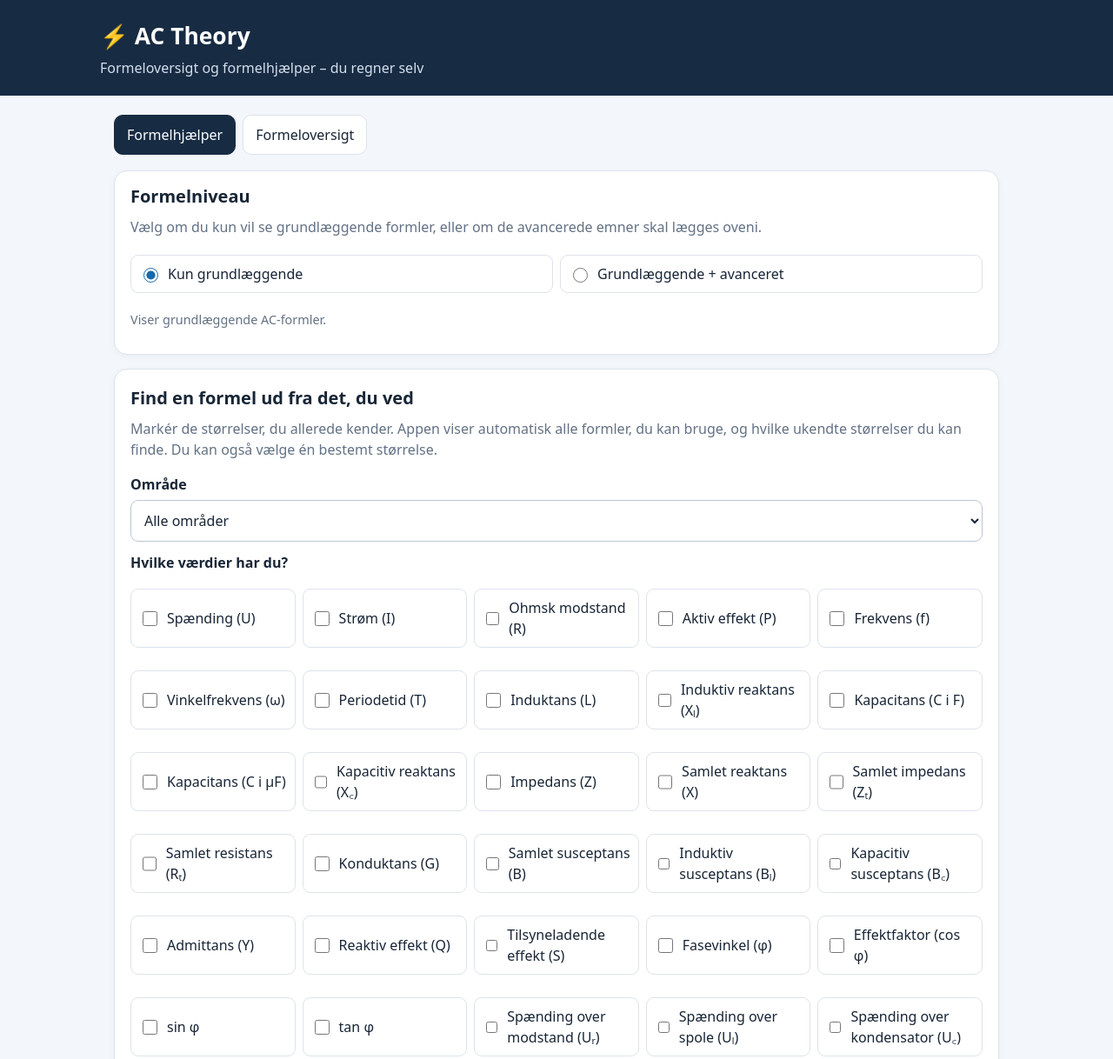
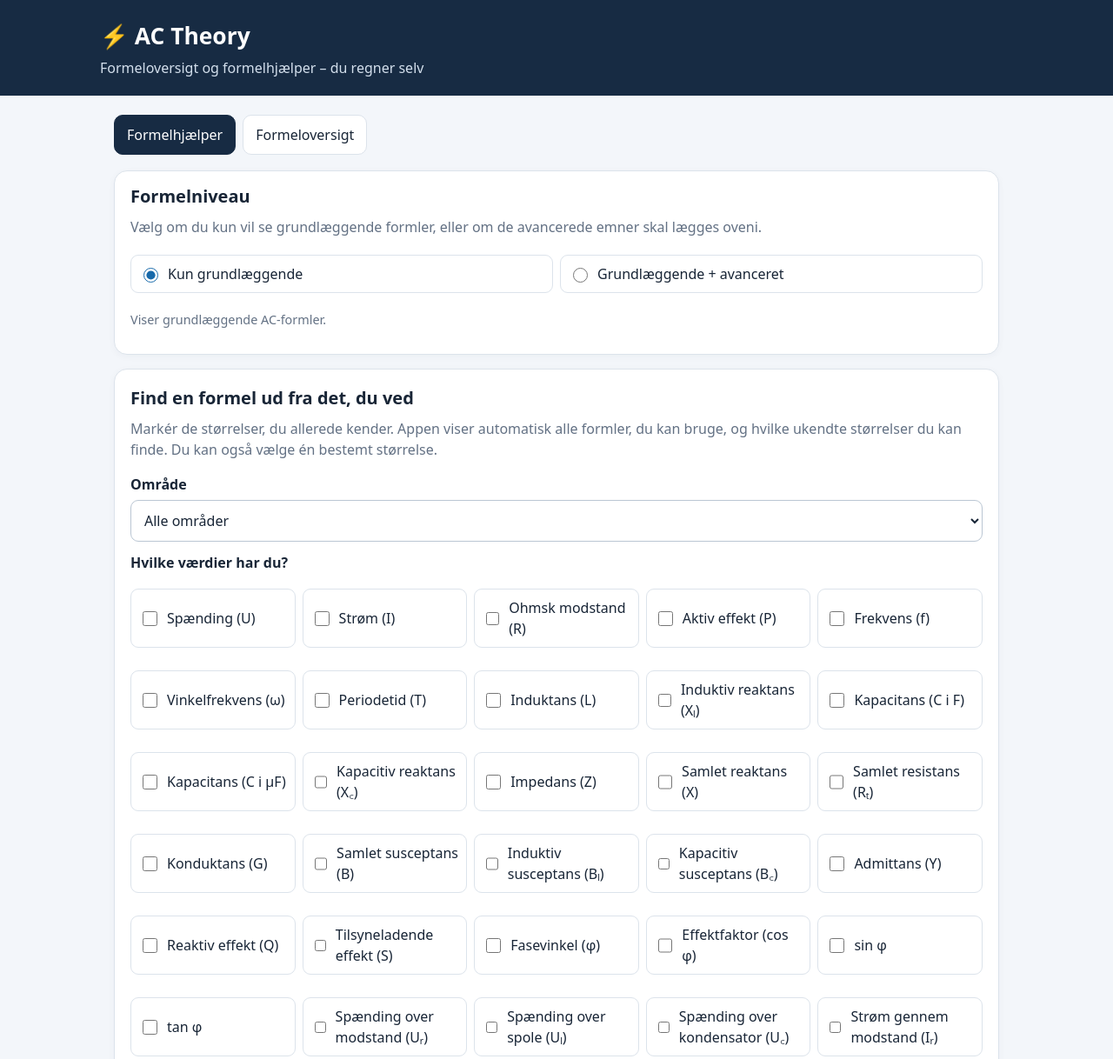
Before and after one commit to 1u6as/Skole_AC_Teori, a plain HTML site: page index.html in a window 1280 px wide. Shown: the top 1218 px of the page at 87% size. Drawn offline with Linux system fonts and the light colour scheme.

Commit message:
Add files via upload

```diff
--- a/index.html
+++ b/index.html
@@ -270,7 +270,26 @@ const knownEl=document.getElementById("known"), targetEl=document.getElementById
 Object.entries(vars).forEach(([k,v])=>{knownEl.insertAdjacentHTML("beforeend",`<label class="check"><input type="checkbox" value="${k}"><span>${v}</span></label>`);targetEl.insertAdjacentHTML("beforeend",`<option value="${k}">${v}</option>`)});
 function levelMode(){return document.querySelector('input[name="level"]:checked')?.value||"basic";}
 function activeFormulas(){return formulas.filter(f=>levelMode()==="all"||f.level!=="advanced");}
-document.querySelectorAll('input[name="level"]').forEach(el=>el.addEventListener('change',()=>{document.getElementById('levelInfo').textContent=levelMode()==="all"?"Viser grundlæggende formler plus avancerede emner.":"Viser grundlæggende AC-formler.";renderGuide();renderLibrary();}));
+// Begræns også alle valgmuligheder til det valgte formelniveau.
+const allTopics={topic:[...document.getElementById("topic").options].map(o=>({value:o.value,text:o.textContent})),libTopic:[...document.getElementById("libTopic").options].map(o=>({value:o.value,text:o.textContent}))};
+const allVars=Object.entries(vars).map(([value,text])=>({value,text}));
+function updateLevelChoices(){
+ const pool=activeFormulas();
+ const topics=new Set(pool.map(f=>f.topic));
+ ["topic","libTopic"].forEach(id=>{
+  const el=document.getElementById(id), previous=el.value;
+  const source=allTopics[id].filter(o=>o.value==="all"||topics.has(o.value));
+  el.innerHTML=source.map(o=>`<option value="${o.value}">${o.text}</option>`).join("");
+  el.value=source.some(o=>o.value===previous)?previous:"all";
+ });
+ const allowed=new Set(); pool.forEach(f=>{f.known.forEach(k=>allowed.add(k));allowed.add(f.target);});
+ const previousTarget=targetEl.value;
+ targetEl.innerHTML='<option value="">Vis alle muligheder</option>'+allVars.filter(v=>allowed.has(v.value)).map(v=>`<option value="${v.value}">${v.text}</option>`).join("");
+ targetEl.value=allowed.has(previousTarget)?previousTarget:"";
+ const selected=[...knownEl.querySelectorAll("input:checked")].map(x=>x.value);
+ knownEl.innerHTML=allVars.filter(v=>allowed.has(v.value)).map(v=>`<label class="check"><input type="checkbox" value="${v.value}" ${selected.includes(v.value)?"checked":""}><span>${v.text}</span></label>`).join("");
+}
+document.querySelectorAll('input[name="level"]').forEach(el=>el.addEventListener('change',()=>{document.getElementById('levelInfo').textContent=levelMode()==="all"?"Viser grundlæggende formler plus avancerede emner.":"Viser grundlæggende AC-formler.";updateLevelChoices();renderGuide();renderLibrary();}));
 function card(f,selected=null){const missing=selected===null?[]:f.known.filter(k=>!selected.includes(k));const unit=f.unit?"<span class=\"tag\">Enhed: "+f.unit+"</span>":"";const levelTag=f.level==="advanced"?"<span class=\"tag\">Avanceret</span>":"<span class=\"tag\">Grundlæggende</span>";const status=selected===null?"":(missing.length?"<p class=\"small\"><strong>Mangler:</strong> "+missing.map(k=>vars[k]).join(" · ")+"</p>":"<p class=\"small\" style=\"color:var(--green)\"><strong>Alle nødvendige størrelser er valgt.</strong></p>");return "<article class=\"formula\"><h3>"+f.name+"</h3><div class=\"eq\">"+f.eq+"</div><div>"+f.desc+"</div><div class=\"tags\"><span class=\"tag\">"+topicNames[f.topic]+"</span><span class=\"tag\">Kan finde: "+vars[f.target]+"</span>"+unit+"</div><p class=\"small\"><strong>Kræver:</strong> "+f.known.map(k=>vars[k]).join(" · ")+"</p>"+status+"</article>"}
 function renderGuide(){
  const selected=[...knownEl.querySelectorAll("input:checked")].map(x=>x.value), target=targetEl.value, topic=document.getElementById("topic").value;
@@ -287,6 +306,7 @@ document.getElementById("findBtn").addEventListener("click",renderGuide);
 knownEl.addEventListener("change",renderGuide);targetEl.addEventListener("change",renderGuide);document.getElementById("topic").addEventListener("change",renderGuide);
 function renderLibrary(){const q=document.getElementById("search").value.toLowerCase(),topic=document.getElementById("libTopic").value;const found=activeFormulas().filter(f=>(topic==="all"||f.topic===topic)&&[f.name,f.eq,f.desc,vars[f.target],...f.known.map(k=>vars[k])].join(" ").toLowerCase().includes(q));document.getElementById("libraryResults").innerHTML=found.length?`<p class="small">${found.length} formler i oversigten</p>${found.map(f=>card(f)).join("")}`:`<div class="empty">Ingen formler matcher din søgning.</div>`;}
 document.getElementById("search").addEventListener("input",renderLibrary);document.getElementById("libTopic").addEventListener("change",renderLibrary);
+updateLevelChoices();
 function show(which){const guide=which==="guide";document.getElementById("guide").classList.toggle("hidden",!guide);document.getElementById("library").classList.toggle("hidden",guide);document.getElementById("guideTab").setAttribute("aria-selected",guide);document.getElementById("libraryTab").setAttribute("aria-selected",!guide);}
 document.getElementById("guideTab").addEventListener("click",()=>show("guide"));document.getElementById("libraryTab").addEventListener("click",()=>show("library"));renderLibrary();renderGuide();
 if("serviceWorker" in navigator && location.protocol.startsWith("http")) navigator.serviceWorker.register("./sw.js").catch(()=>{});
--- a/sw.js
+++ b/sw.js
@@ -1,4 +1,4 @@
-const CACHE="ac-theory-v3";
+const CACHE="ac-theory-v4";
 const FILES=["./","./index.html","./manifest.json"];
 self.addEventListener("install",e=>e.waitUntil(caches.open(CACHE).then(c=>c.addAll(FILES))));
 self.addEventListener("activate",e=>e.waitUntil(caches.keys().then(keys=>Promise.all(keys.filter(k=>k!==CACHE).map(k=>caches.delete(k))))));
```
